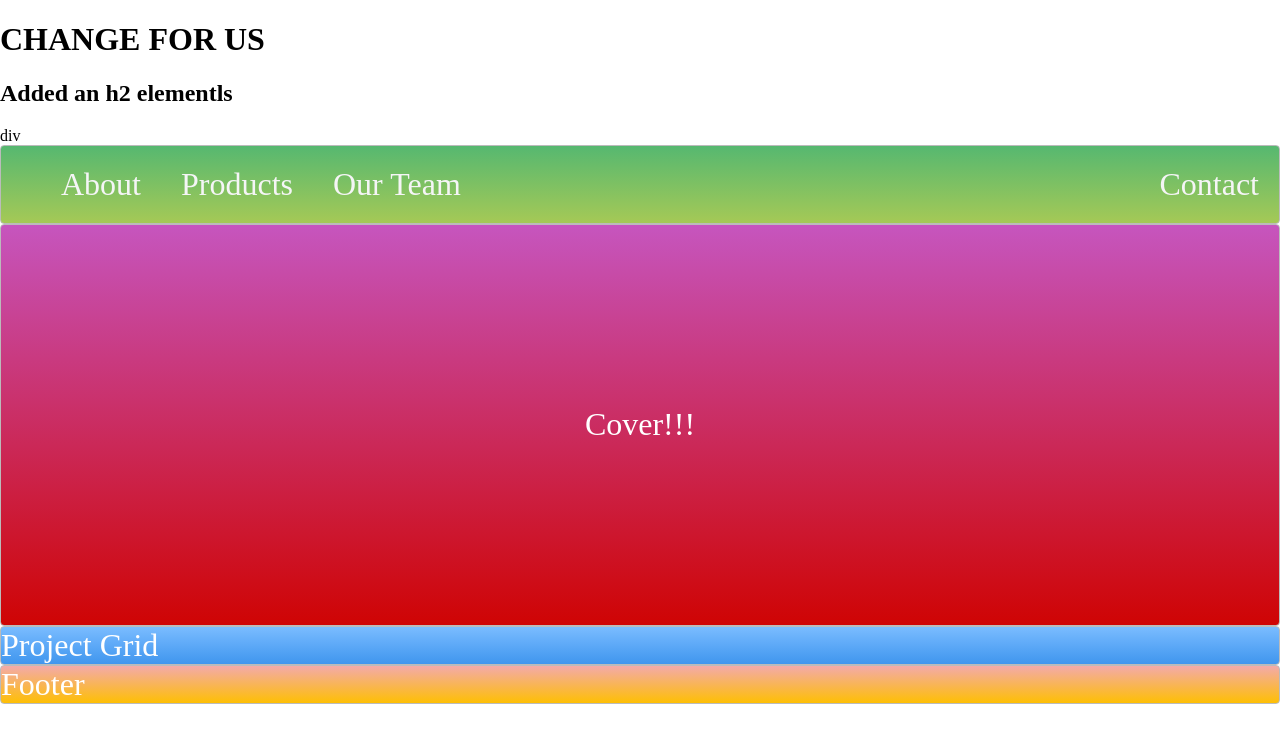
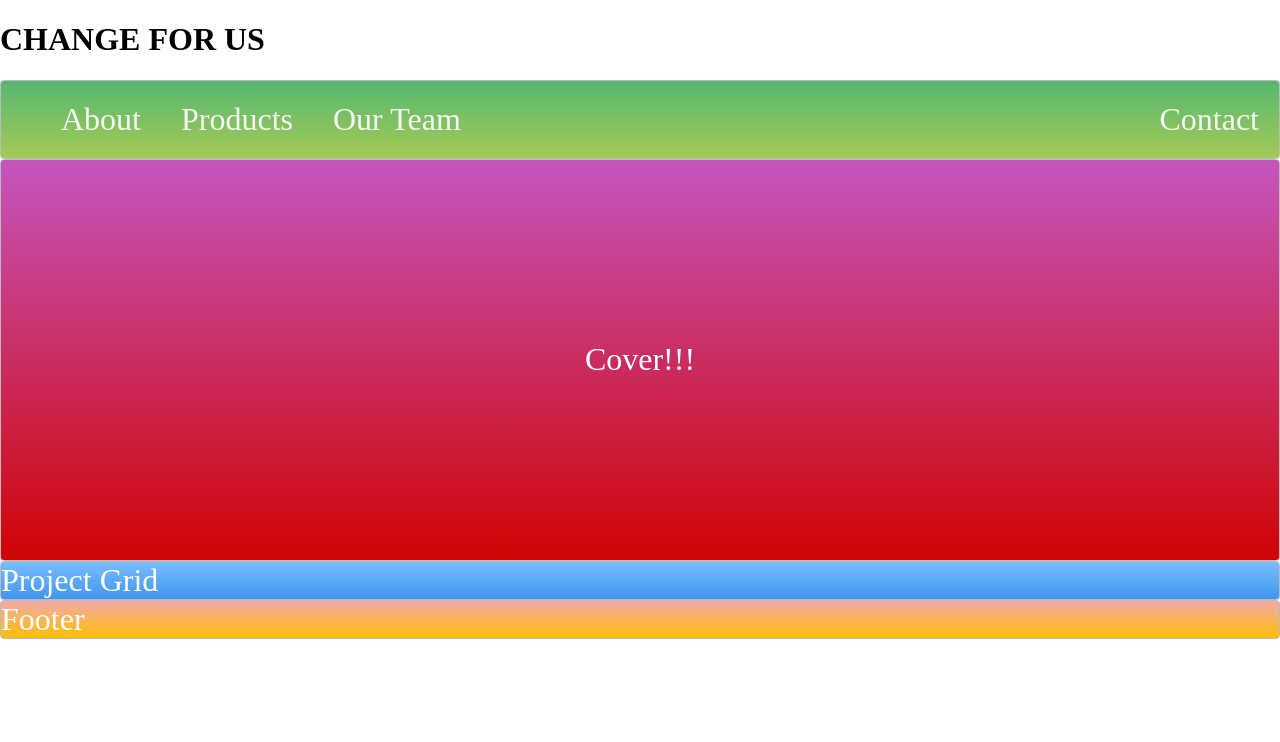
Before and after one commit to stevefairchild/CssTest, a plain HTML site: page index.html in a window 1280 px wide. Drawn offline with Linux system fonts and the light colour scheme.

Commit message:
Removed the H2 element

```diff
--- a/index.html
+++ b/index.html
@@ -7,8 +7,6 @@
 </head>
 <body>
 	<h1>CHANGE FOR US</h1>
-	<h2>Added an h2 elementls</h2>
-	div
 	<div>
 		<nav class="zone green">
 			<ul class="main-nav">
```
